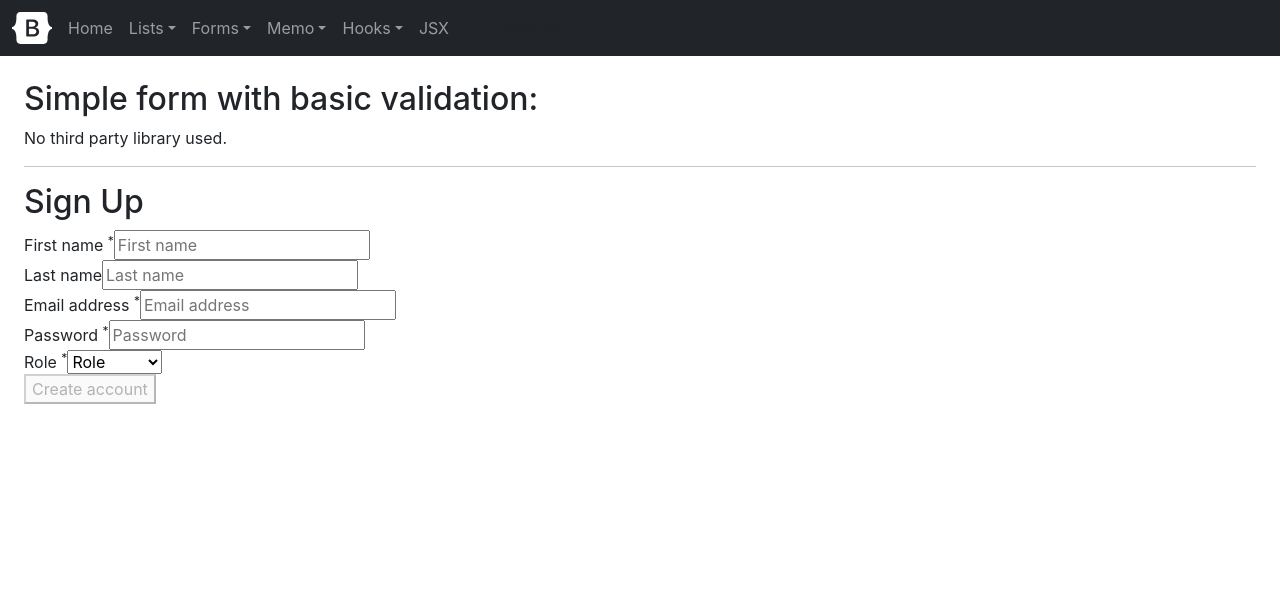
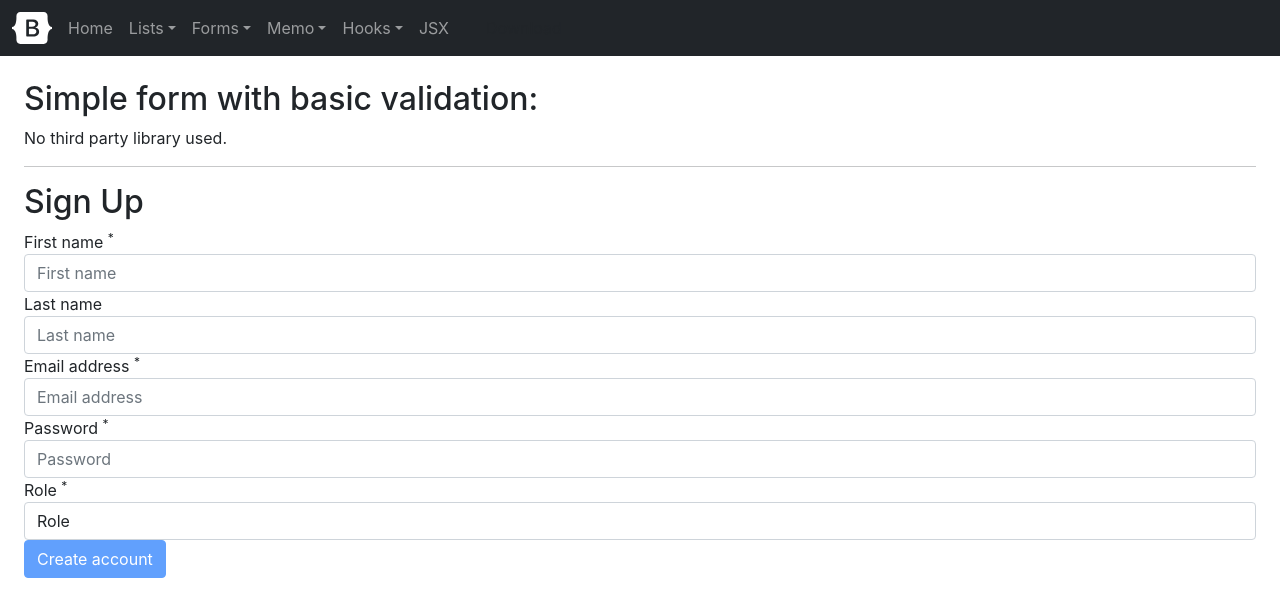
Before and after one commit to Aemal-shirzai/react_advance, a React (Create React App) app: page /forms in a window 1280 px wide. Shown: the top 616 px of the page. Built offline with nearby package versions, Linux system fonts and the light colour scheme.

Commit message:
[IMP] Add bootstrap style to simple form example.

```diff
--- a/src/components/forms/SimpleFormsApp.js
+++ b/src/components/forms/SimpleFormsApp.js
@@ -57,23 +57,23 @@ function SimpleFormsApp() {
             <label>
               First name <sup>*</sup>
             </label>
-            <input value={firstName} onChange={(e) => setFirstName(e.target.value)} placeholder="First name" />
+            <input className="form-control" value={firstName} onChange={(e) => setFirstName(e.target.value)} placeholder="First name" />
           </div>
           <div className="Field">
             <label>Last name</label>
-            <input value={lastName} onChange={(e) => setLastName(e.target.value)} placeholder="Last name" />
+            <input className="form-control" value={lastName} onChange={(e) => setLastName(e.target.value)} placeholder="Last name" />
           </div>
           <div className="Field">
             <label>
               Email address <sup>*</sup>
             </label>
-            <input value={email} onChange={(e) => setEmail(e.target.value)} placeholder="Email address" />
+            <input className="form-control" value={email} onChange={(e) => setEmail(e.target.value)} placeholder="Email address" />
           </div>
           <div className="Field">
             <label>
               Password <sup>*</sup>
             </label>
-            <input value={password.value}
+            <input className="form-control" value={password.value}
               onChange={(e) => setPassword({ ...password, value: e.target.value })}
               onBlur={() => setPassword({ ...password, isTouched: true })}
               placeholder="Password" />
@@ -83,13 +83,13 @@ function SimpleFormsApp() {
             <label>
               Role <sup>*</sup>
             </label>
-            <select value={role} onChange={(e) => setRole(e.target.value)}>
+            <select className="form-control" value={role} onChange={(e) => setRole(e.target.value)}>
               <option value="role">Role</option>
               <option value="individual">Individual</option>
               <option value="business">Business</option>
             </select>
           </div>
-          <button type="submit" disabled={!getIsFormValid()}>
+          <button className="btn btn-primary" type="submit" disabled={!getIsFormValid()}>
             Create account
           </button>
         </fieldset>
```
